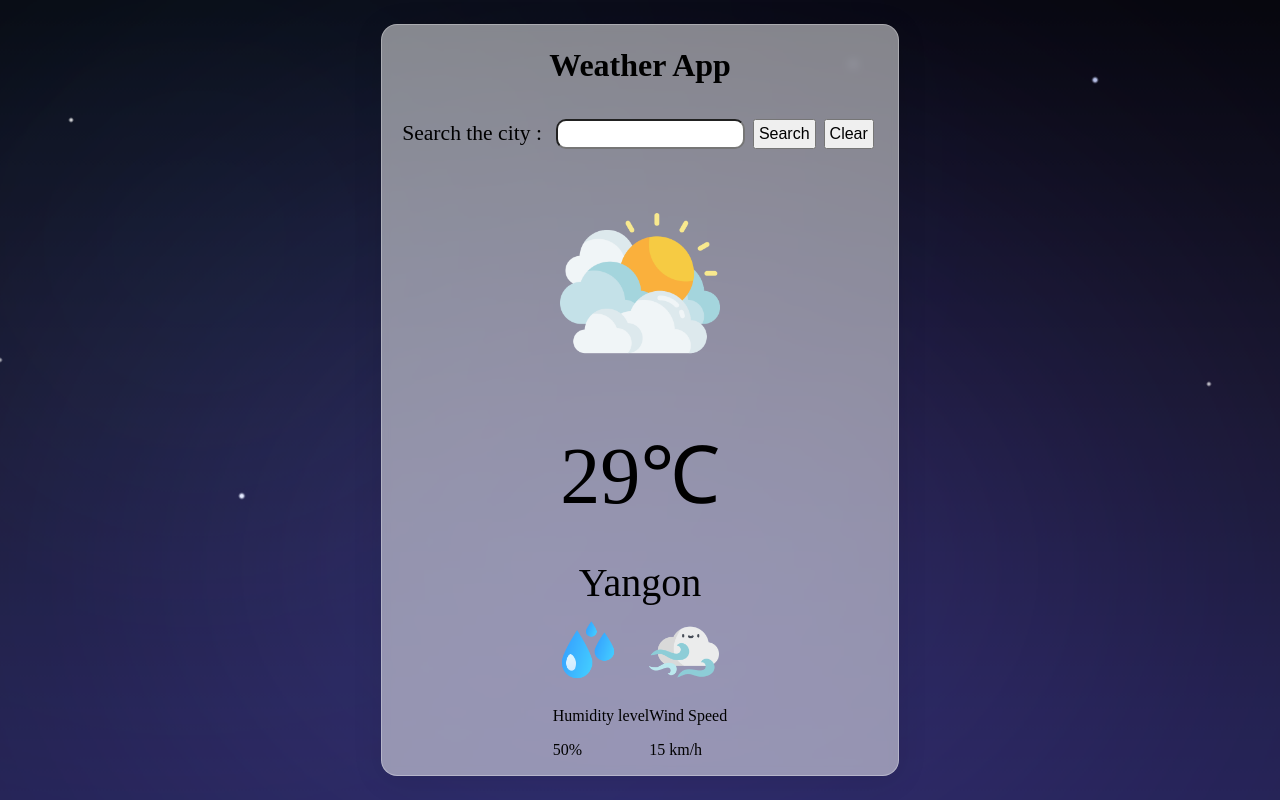
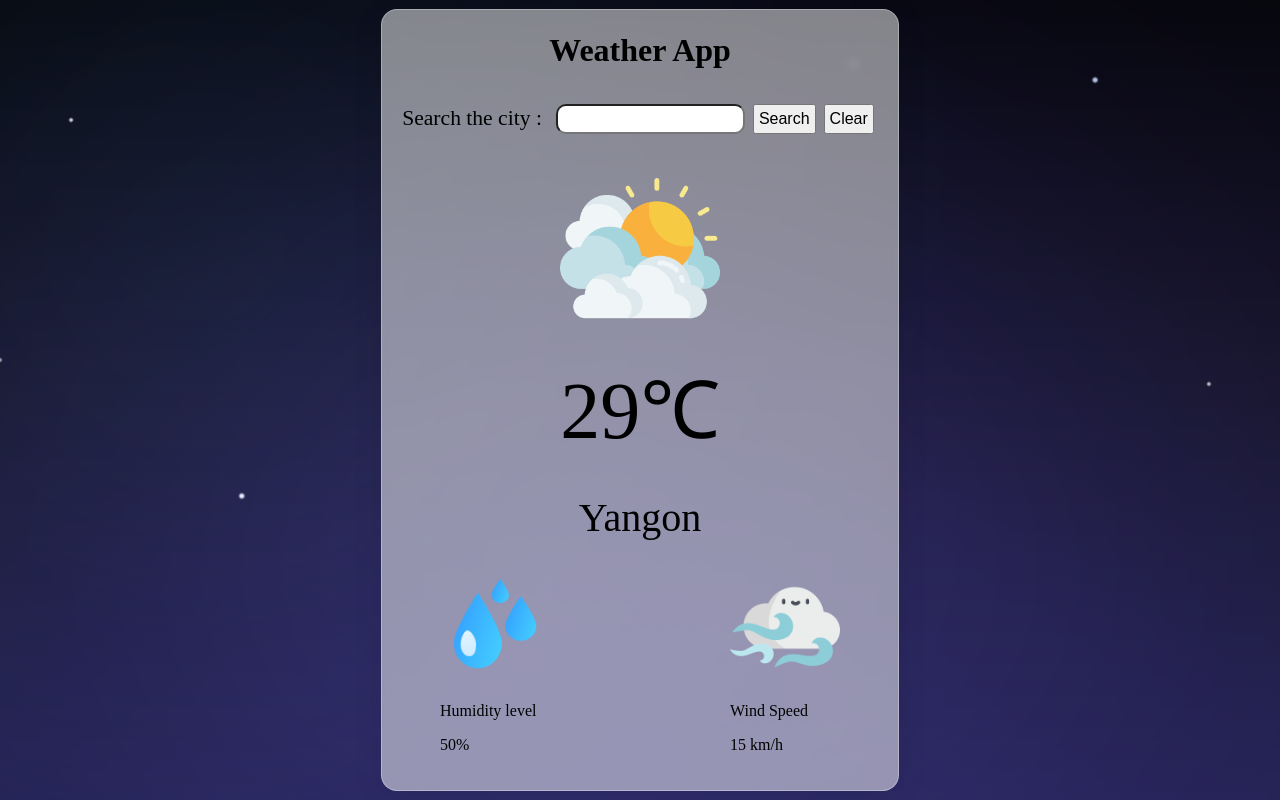
Before and after one commit to Ryan-K2001/weatherapp, a website: page public/p.html in a window 1280 px wide. Drawn offline with Linux system fonts and the light colour scheme.

Commit message:
Initial Complete

```diff
--- a/public/p.css
+++ b/public/p.css
@@ -11,7 +11,6 @@ body {
   display: flex;
   justify-content: center;
   align-items: center;
-
 }
 
 .input {
@@ -23,7 +22,7 @@ body {
   display: flex;
   justify-content: center;
   align-items: center;
-    background: rgba(255, 255, 255, 0.50);
+  background: rgba(255, 255, 255, 0.5);
   border-radius: 16px;
   box-shadow: 0 4px 30px rgba(0, 0, 0, 0.1);
   backdrop-filter: blur(5px);
@@ -55,16 +54,17 @@ body {
 
 .weather-icon {
   width: 160px;
-    margin-top: 30px;
+  margin-top: 10px;
+  margin-bottom: -30px;
 }
 
 .wind-logo {
-    width: 70px;   /* smaller */
+  width: 110px; /* smaller */
   height: auto;
 }
 
 .humidity-logo {
-    width: 70px;   /* smaller */
+  width: 110px; /* smaller */
   height: auto;
 }
 
@@ -72,7 +72,5 @@ body {
   display: flex;
   align-items: center;
   justify-content: space-between;
-    padding: 0 20;
-    margin-top: 50px;
-    max-width: fit-content;
+  padding: 20px;
 }
```
Lines whose indentation alone changed are shown as unchanged.
